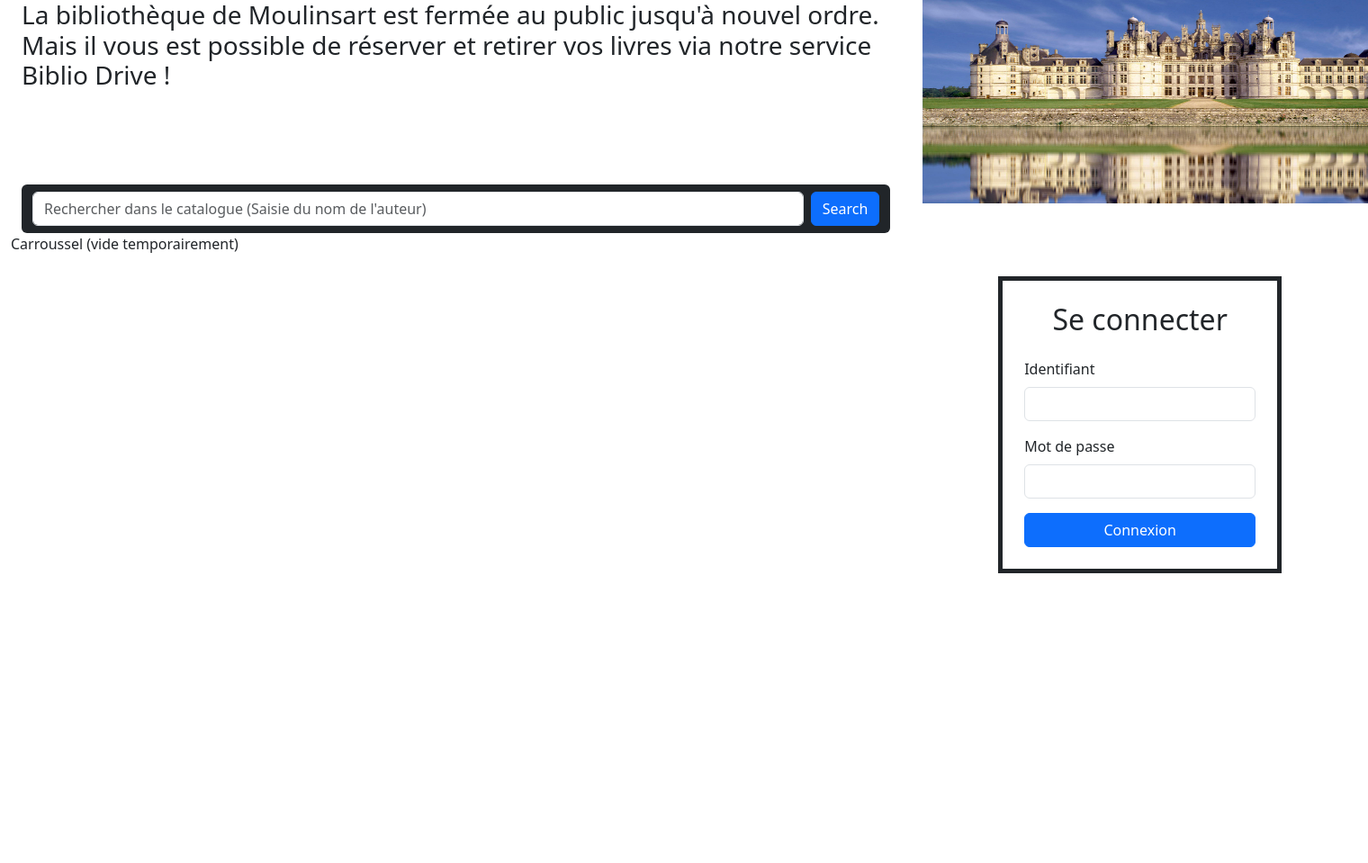
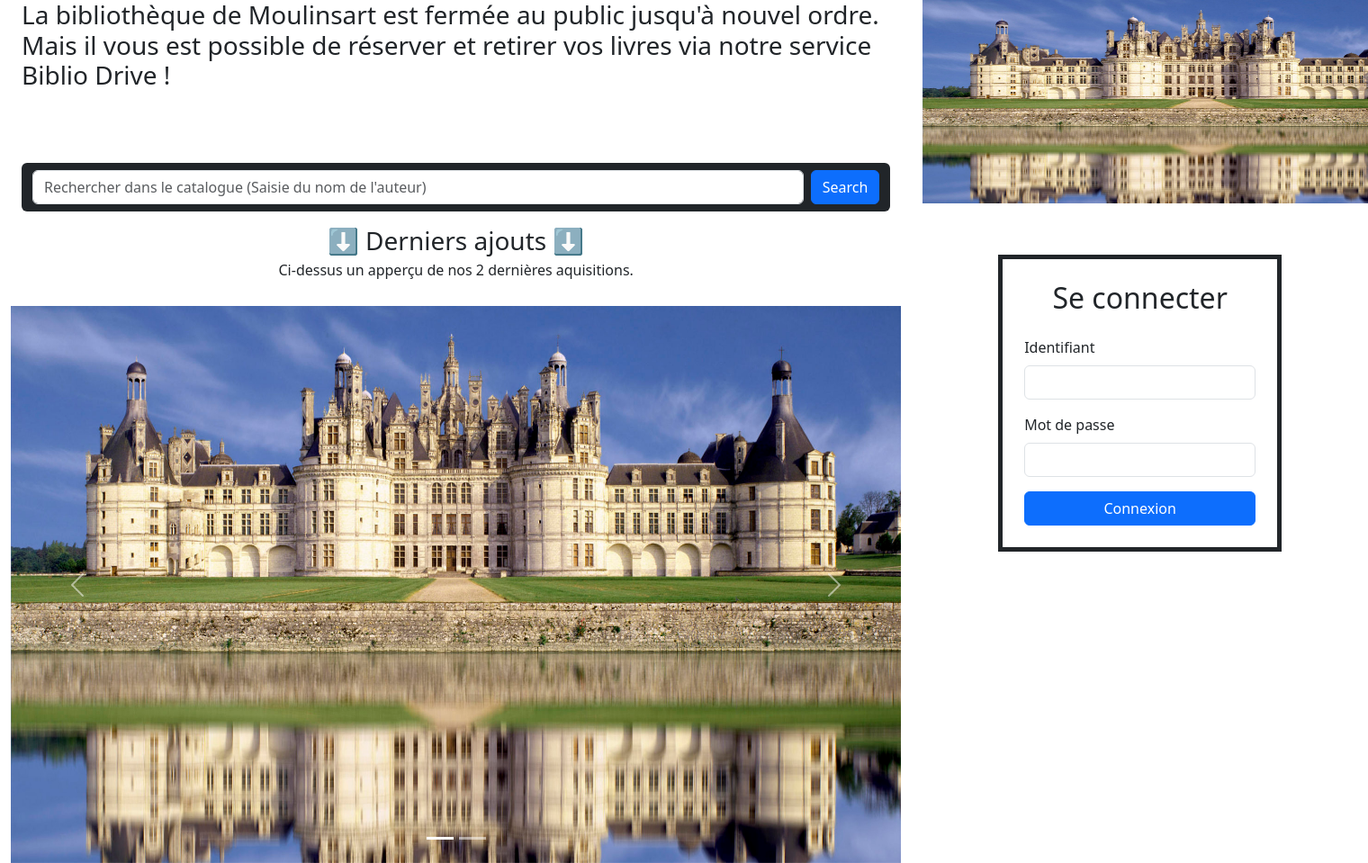
Before and after one commit to Sasakichta/biblio, a PHP site: page /accueil.php in a window 1520 px wide; the page is wider, and only the part inside the window is pictured. Shown: that part at 90% size. Before the commit the page ends 637 px from the top of that part, so only its background shows below. Run offline with PHP 8.4, Linux system fonts and the light colour scheme.

Commit message:
debut du carroussel

```diff
--- a/authentification.php
+++ b/authentification.php
@@ -5,11 +5,11 @@
                 <h2 class="text-center mb-4">Se connecter</h2>
                 <div class="mb-3">
                     <label for="nom" class="form-label">Identifiant</label>
-                    <input type="text" class="form-control" id="nom" name="nom">
+                    <input type="text" class="form-control" id="id" name="id">
                 </div>
                 <div class="mb-3">
                     <label for="prenom" class="form-label">Mot de passe</label>
-                    <input type="password" class="form-control" id="prenom" name="prenom">
+                    <input type="password" class="form-control" id="mdp" name="mdp">
                 </div>
                 <div class="d-grid gap-2">
                     <button class="btn btn-primary" type="submit">Connexion</button>
--- a/carroussel.php
+++ b/carroussel.php
@@ -1,3 +1,32 @@
-<?php
- echo "Carroussel (vide temporairement)"
-?>
+<div class="container-fluid mt-3">
+  <h3 class="text-center mb-1">⬇️ Derniers ajouts ⬇️</h3>
+  <p class="text-center mb-1">Ci-dessus un apperçu de nos 2 dernières aquisitions.</p>
+    <br>
+</div>
+
+<div id="demo" class="carousel slide" data-bs-ride="carousel">
+
+  <!-- Indicators/dots -->
+  <div class="carousel-indicators">
+    <button type="button" data-bs-target="#demo" data-bs-slide-to="0" class="active"></button>
+    <button type="button" data-bs-target="#demo" data-bs-slide-to="1"></button>
+  </div>
+
+  <!-- The slideshow/carousel -->
+  <div class="carousel-inner">
+    <div class="carousel-item active">
+      <img src="images/photo.jpeg" alt="Los Angeles" class="d-block" style="width:100%">
+    </div>
+    <div class="carousel-item">
+      <img src="images/photo.jpeg" alt="Chicago" class="d-block" style="width:100%">
+    </div>
+  </div>
+
+  <!-- Left and right controls/icons -->
+  <button class="carousel-control-prev" type="button" data-bs-target="#demo" data-bs-slide="prev">
+    <span class="carousel-control-prev-icon"></span>
+  </button>
+  <button class="carousel-control-next" type="button" data-bs-target="#demo" data-bs-slide="next">
+    <span class="carousel-control-next-icon"></span>
+  </button>
+</div>
--- a/entete.html
+++ b/entete.html
@@ -3,7 +3,6 @@
       <h3>La bibliothèque de Moulinsart est fermée au public jusqu'à nouvel ordre. Mais il vous est possible de réserver et retirer vos livres via notre service Biblio Drive !</h3>
   </div>
 
-  <br>
   <br>
   <br>
   <br>
```
